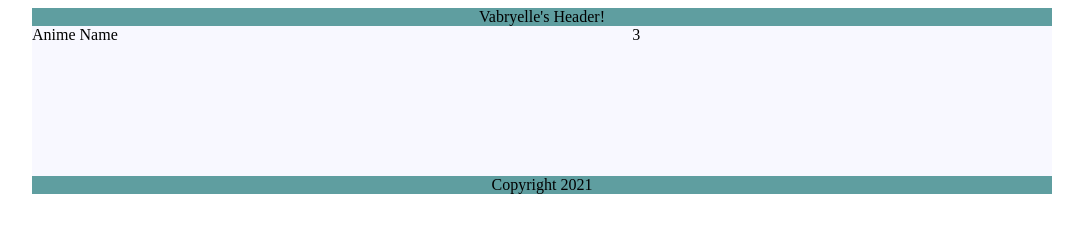
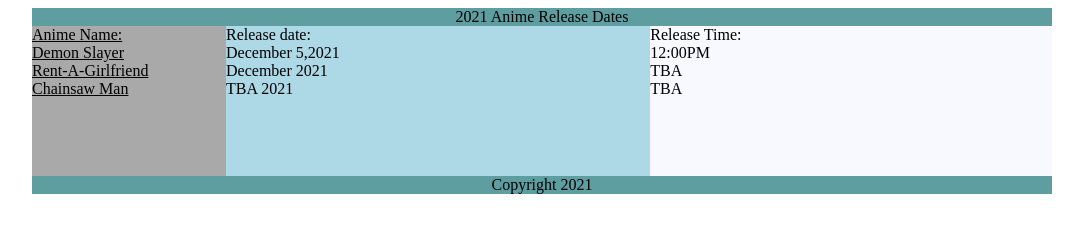
Before and after one commit to Vabryelle/flexbox, a plain HTML site: page index.html in a window 1280 px wide. Shown: the whole page, without its empty margins (98-1181 px from the left). Drawn offline with Linux system fonts and the light colour scheme.

Commit message:
changes pt 6

```diff
--- a/index.html
+++ b/index.html
@@ -7,15 +7,27 @@
 </head>
 	<body>
 	<div class="container">
-<header> Vabryelle's Header!
+<header> 2021 Anime Release Dates
 </header>
 	<div class="flex-container">
 	<div class ="nav">
-	<div class="stacks">Anime Name</div>
-		<div class="stacks"></div>
+	<div class="stacks">Anime Name:</div>
+		<div class="stacks">Demon Slayer</div>
+		<div class="stacks">Rent-A-Girlfriend</div>
+		<div class="stacks">Chainsaw Man</div>
 		</div>
-	<div class="article"></div>
-	<div class="article">3</div>
+	<div class="nav2">
+		 <div class="article">Release date:</div>
+		<div class="article">December 5,2021</div>
+		<div class="article">December 2021</div>
+		<div class="article">TBA 2021</div>
+		</div>
+	<div class="nav3">
+		<div class="article">Release Time:</div>
+		<div class="article"> 12:00PM</div>
+		<div class="article"> TBA</div>
+		<div class="article"> TBA</div>
+		</div>
 	</div>
 		<footer> Copyright 2021</footer>
 	</div>
--- a/main.css
+++ b/main.css
@@ -25,8 +25,13 @@ header{
 .flex-container .nav{
 	flex-grow: 1;
 	flex-direction: column;
+	background-color: darkgrey;
+	text-decoration: underline;
 }
-
+.flex-container .nav2{
+	flex-direction: column;
+	background-color: lightblue;
+}
 
 
 footer{
```
